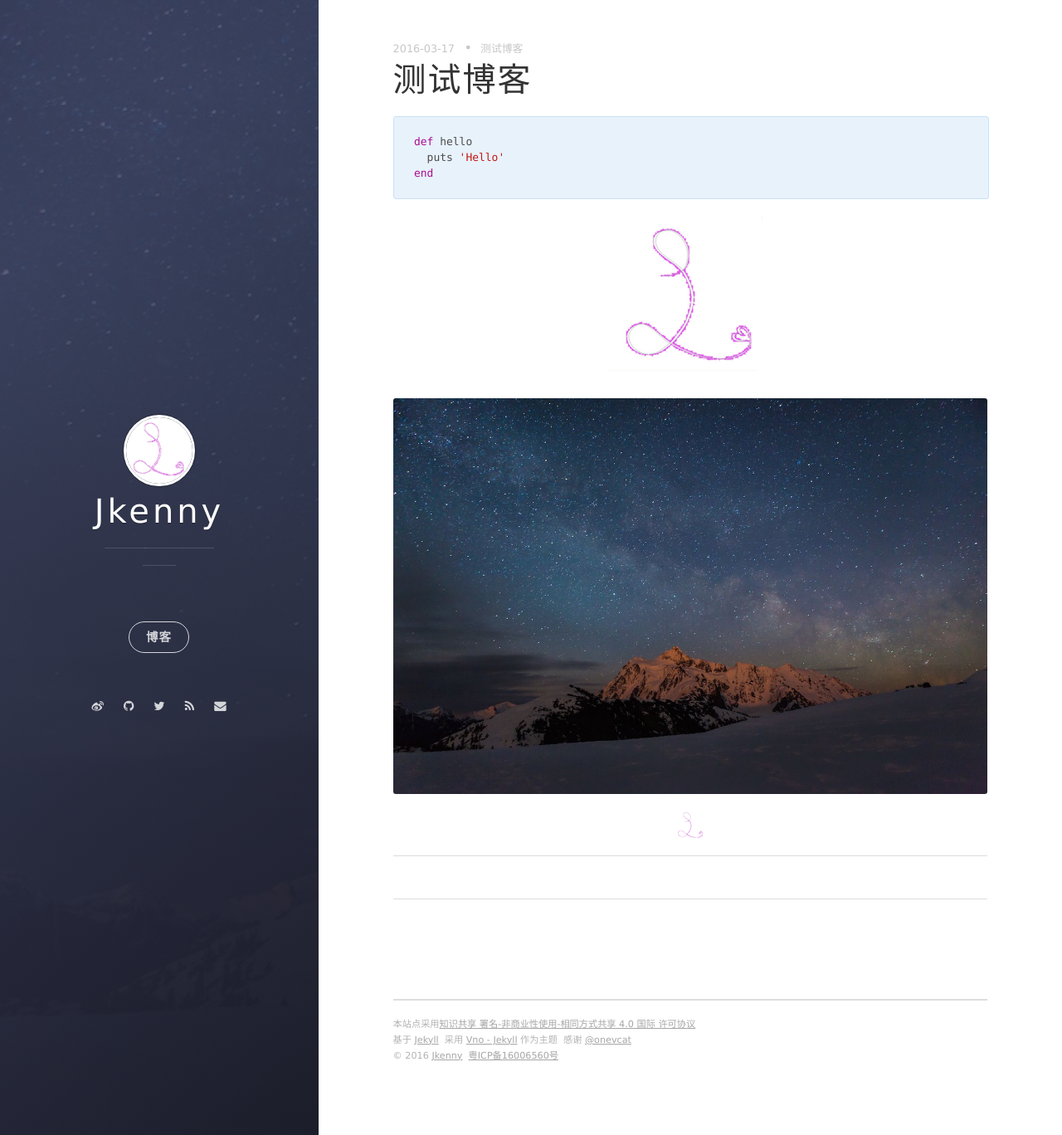
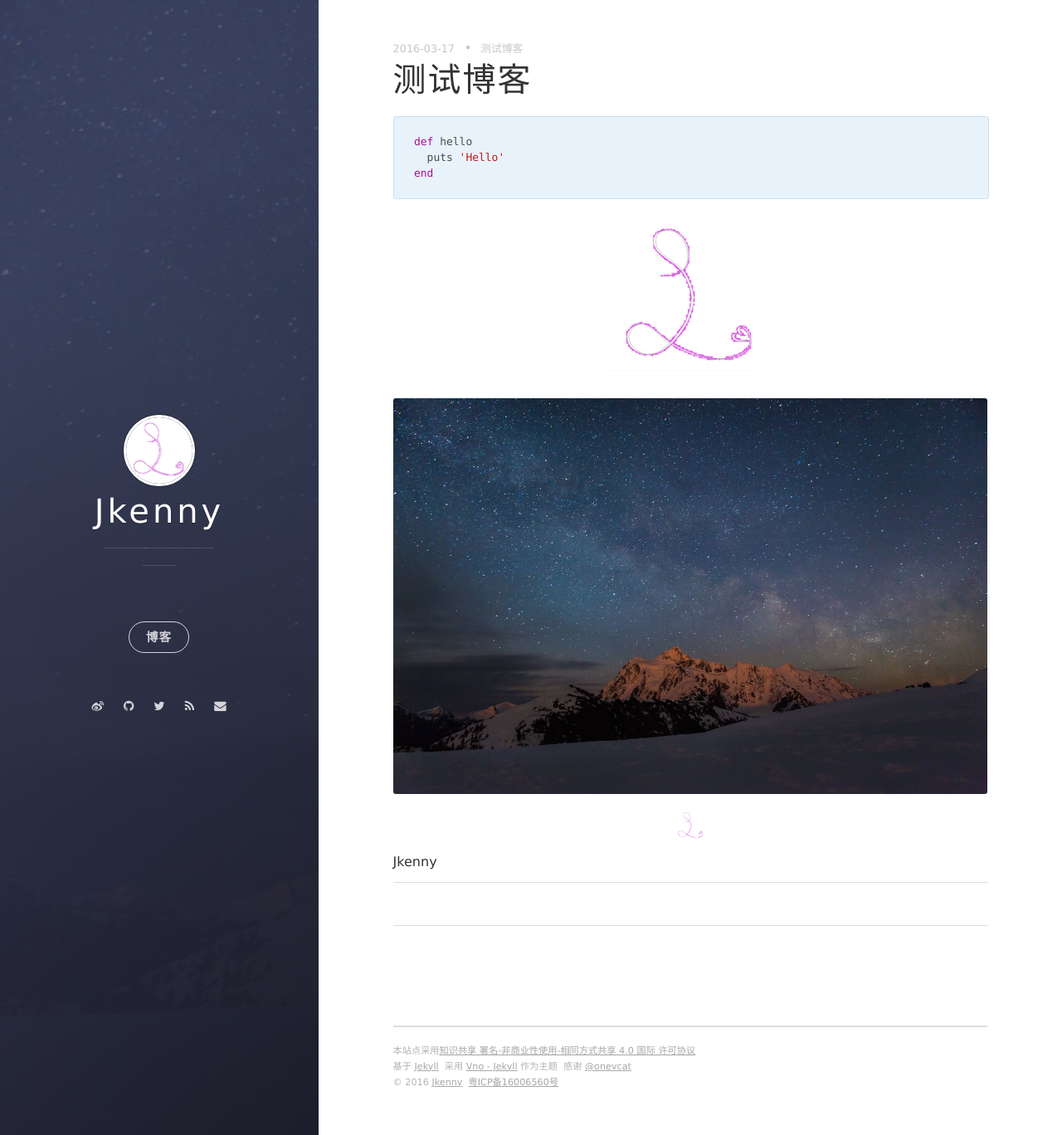
Before and after one commit to ynnekj/ynnekj.github.io, a Jekyll site: the page built from _posts/2016-03-17-Test-blog.md, in a window 1280 px wide and 1368 px high. Shown: the whole window at 83% size. Built offline with Jekyll 4.4.1, drawn with Linux system fonts in a browser that asks for light colours; nearby versions of some CDN libraries; comment, search, counter and statistics services are not loaded.

Commit message:
Test host jekyll-hook

```diff
--- a/_posts/2016-03-17-Test-blog.md
+++ b/_posts/2016-03-17-Test-blog.md
@@ -16,3 +16,5 @@ end
 ![](/assets/images/background-cover.jpg)
 
 ![](/assets/images/favicon.png)
+
+##### Jkenny
```
